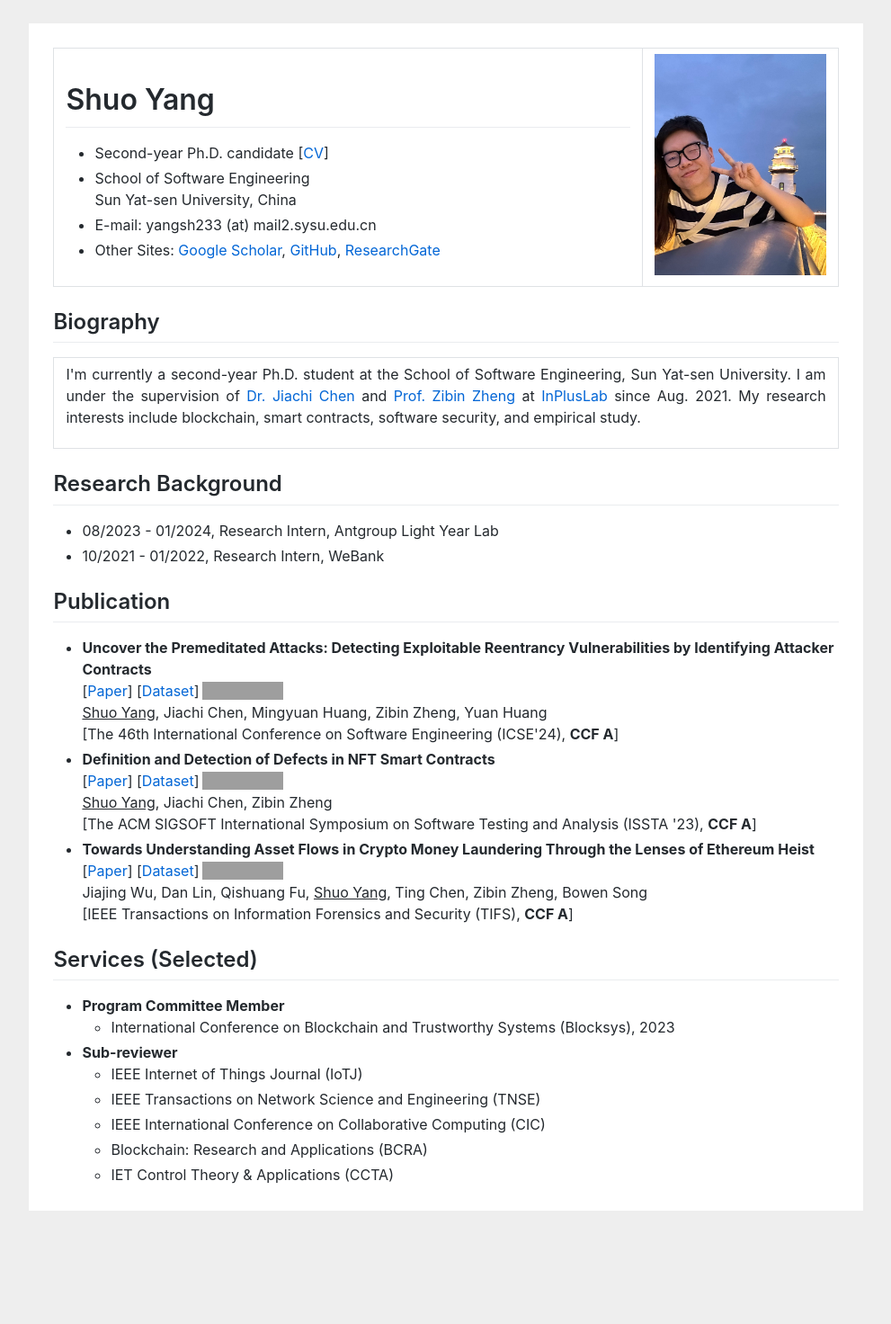
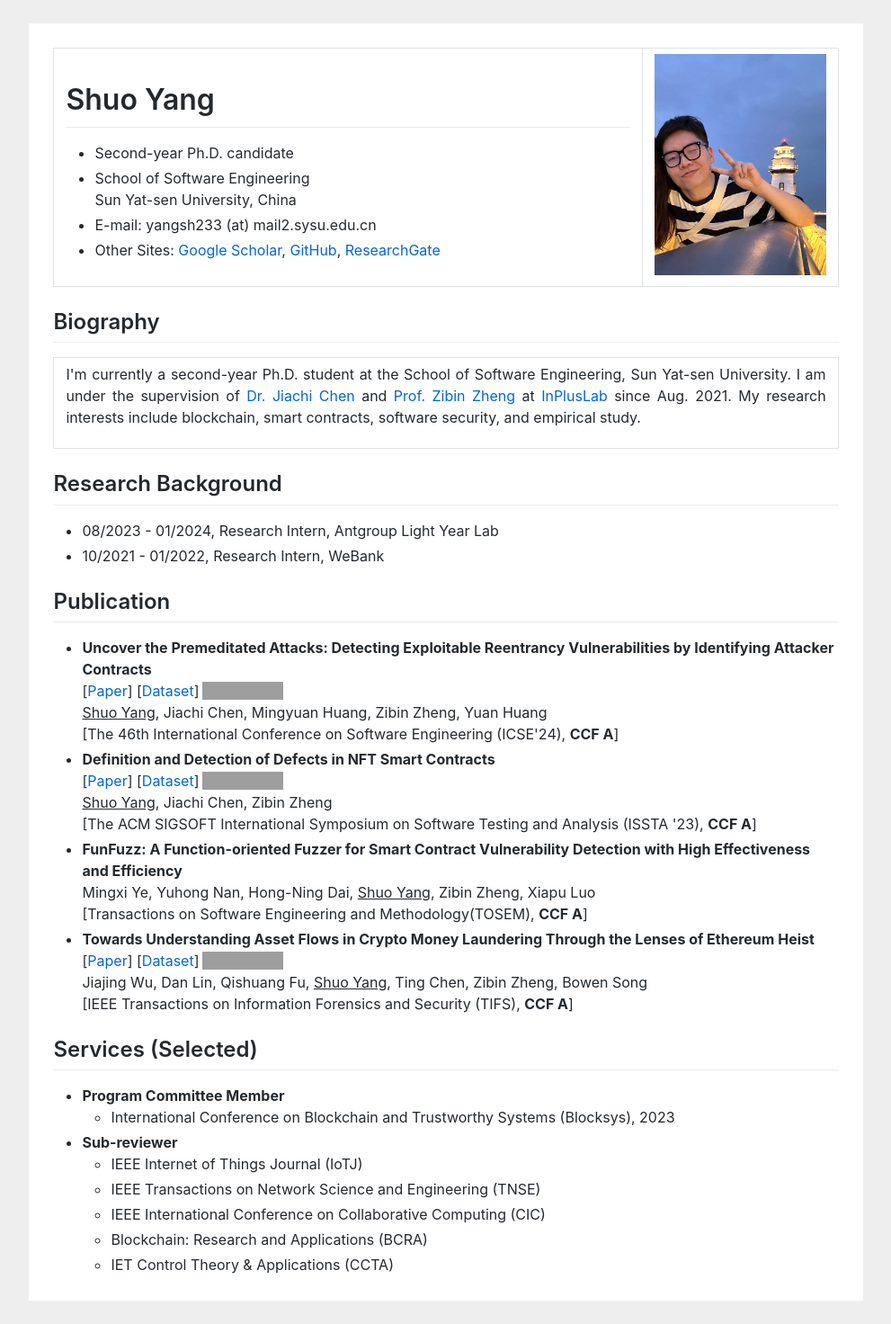
Before and after one commit to shuoyang512/shuoyang512.github.io, a Jekyll site: the page index.html, which Jekyll copies as it is, in a window 1280 px wide. Shown: the whole page at 90% size, without its empty margins (144-1135 px from the left). Built offline with Jekyll 4.4.1, drawn with Linux system fonts in a browser that asks for light colours; before the commit the page ends 1372 px from its top, so only the background shows below that; grey boxes are pictures that could not be loaded.

Commit message:
add paper

```diff
--- a/index.html
+++ b/index.html
@@ -58,14 +58,15 @@
                         <td width="75%">
                             <h1>Shuo Yang</h1>
                             <ul>
-                                <li>
+                                <!-- <li>
                                     Second-year Ph.D. candidate [<a
                                         href="https://shuo-young.github.io/my_cv/main_cv.pdf"
                                         ,
                                         target="_blank"
                                         >CV</a
                                     >]
-                                </li>
+                                </li> -->
+                                <li>Second-year Ph.D. candidate</li>
 
                                 <li>
                                     School of Software Engineering <br />
@@ -201,6 +202,34 @@
                     </li>
                     <li>
                         <b
+                            >FunFuzz: A Function-oriented Fuzzer for Smart
+                            Contract Vulnerability Detection with High
+                            Effectiveness and Efficiency</b
+                        >
+                        <!-- <div style="display: flex; align-items: center">
+                            [<a
+                                href="https://arxiv.org/abs/2403.19112"
+                                target="_blank"
+                                >Paper</a
+                            >] [<a
+                                href="https://github.com/shuo-young/BlockWatchdog"
+                                target="_blank"
+                                >Dataset</a
+                            >]
+                            <img
+                                alt="GitHub forks"
+                                src="https://img.shields.io/github/stars/shuo-young/BlockWatchdog"
+                                style="margin: 0 3px"
+                            />
+                        </div> -->
+                        <br />
+                        Mingxi Ye, Yuhong Nan, Hong-Ning Dai, <u>Shuo Yang</u>,
+                        Zibin Zheng, Xiapu Luo<br />
+                        [Transactions on Software Engineering and
+                        Methodology(TOSEM), <b>CCF A</b>]
+                    </li>
+                    <li>
+                        <b
                             >Towards Understanding Asset Flows in Crypto Money
                             Laundering Through the Lenses of Ethereum Heist</b
                         >
```
